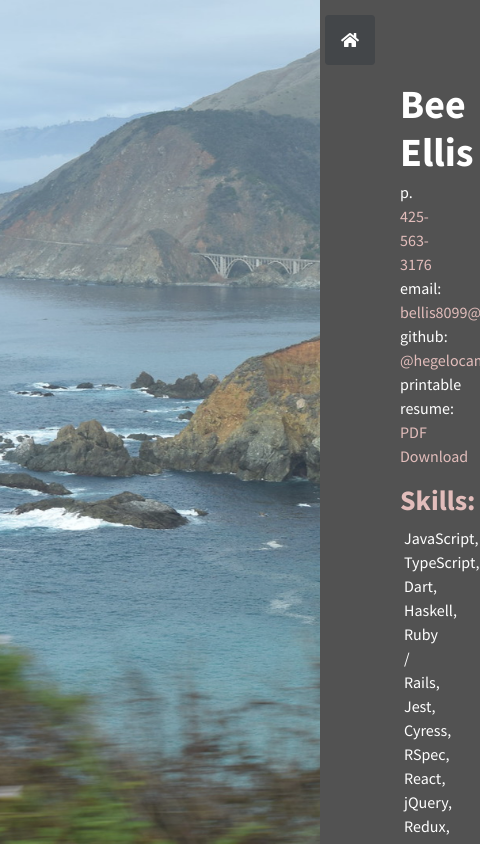
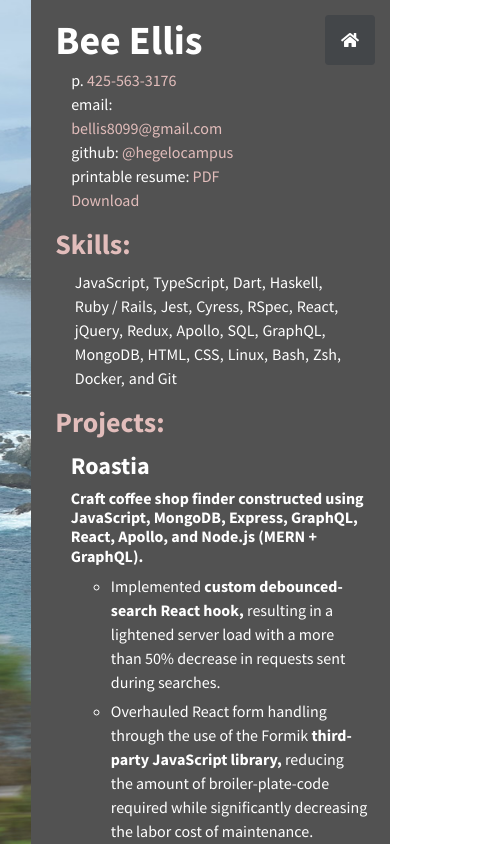
Before and after one commit to hegelocampus/portfolio, a website: page resume.html in a window 390 px wide. Shown: the whole page, 480 px wide, since content can reach past the window. Drawn offline with nearby package versions, Linux system fonts and the light colour scheme; some packages are replaced by stand-ins of ours; files that its build step writes are made by us from their sources; files whose address does not match are found by name.

Commit message:
Add breakpoints to resume for responsiveness

```diff
--- a/scss/_resume.scss
+++ b/scss/_resume.scss
@@ -6,19 +6,23 @@
 }
 
 .resume-header>*:not(:first-child), .resume-main>section>*:not(:first-child) {
-  padding-left: 20%;
+  padding-left: 5%;
 }
 
 .resume-div {
   position: sticky;
   overflow: auto;
   height: 100%;
-  margin: 0 0 0 20rem;
+  margin: 0 0 0 20%;
   padding: 5rem 5rem 5rem 5rem;
   display: flex;
   flex-direction: column;
   section>h3 {
     color: $secondary;
+  }
+  @media screen and (max-width: $break-small) {
+    margin: 0 0 0 8%;
+    padding: 1rem 1rem 1rem 1.5rem;
   }
 }
 
@@ -34,12 +38,15 @@
   list-style: none;
   display: flex;
   flex-direction: column;
+  li {
+    margin: 5px 0;
+  }
 }
 
 .resume-contact-list {
   flex-direction: column;
   justify-content: space-around;
-  margin: 0 10rem 0 0;
+  margin: 0 8rem 0 0;
   padding: 0 0 0 0;
   li>a {
     color: $secondary;
@@ -48,6 +55,9 @@
 
 .resume-main {
   padding: 0 10% 5rem 0;
+  @media screen and (max-width: $break-small) {
+    padding: 0 2% 5rem 0;
+  }
 }
 
 .resume-skill-list {
--- a/scss/_variables.scss
+++ b/scss/_variables.scss
@@ -20,5 +20,5 @@ $primary: #525252 !default;
 //$secondary: #b76d68 !default;
 $secondary: #E2BDBB !default;
 
-$break-small: 320px;
+$break-small: 500px;
 $break-large: 1200px;
```
